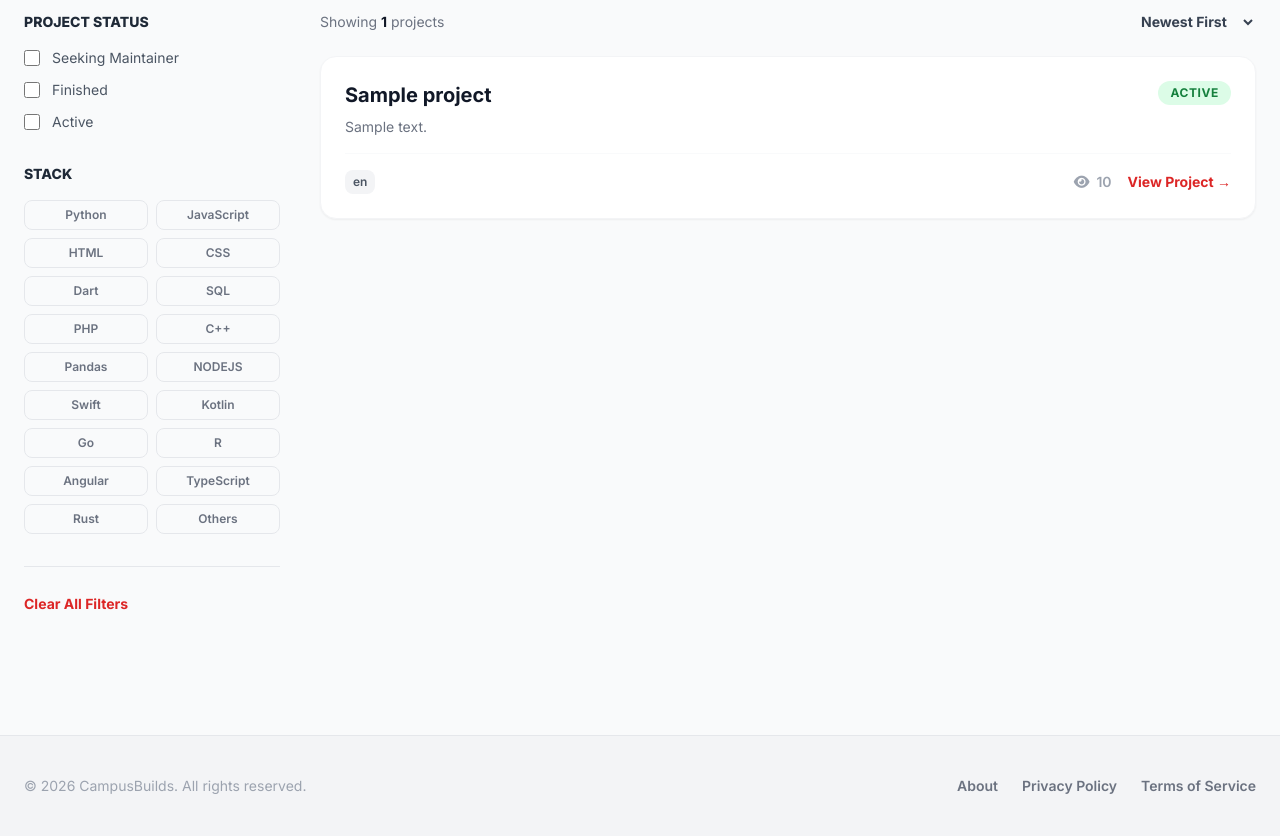
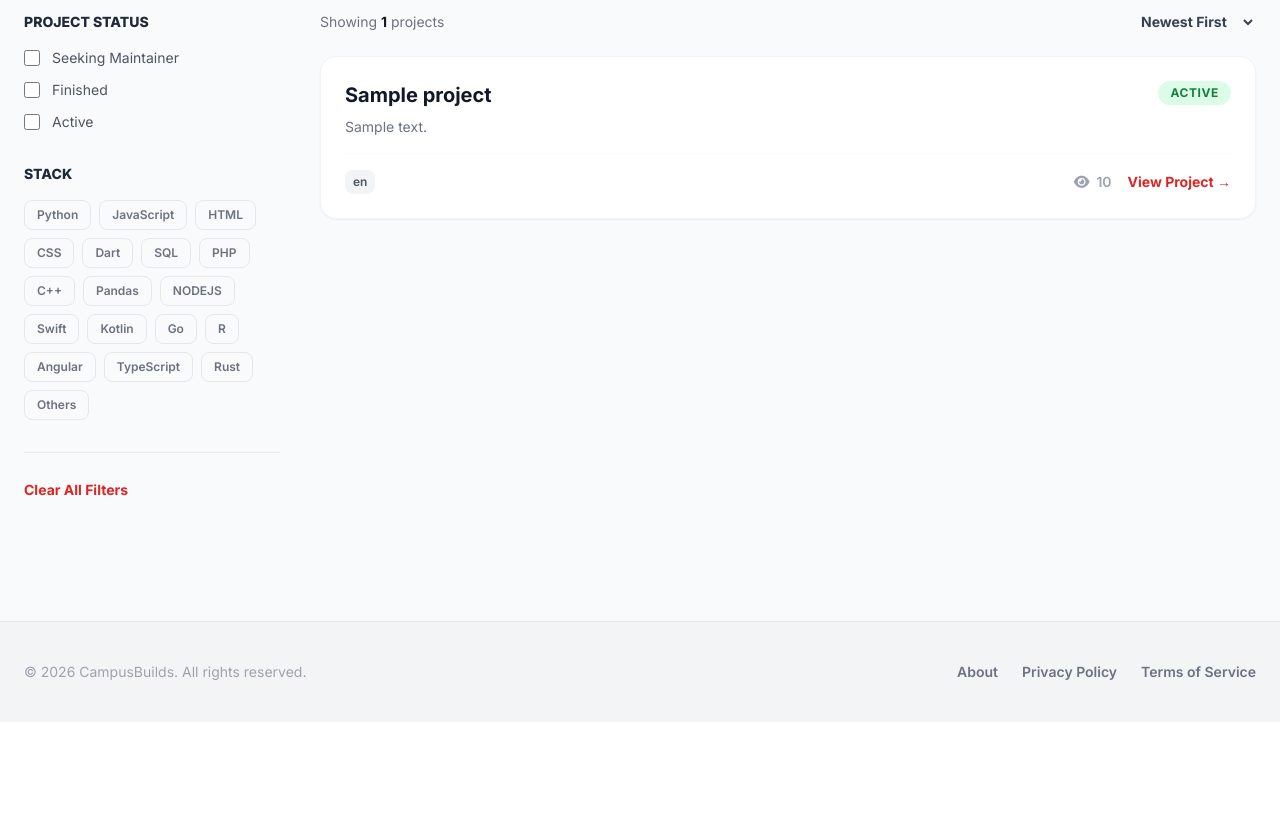
Before and after one commit to ShawnLee0917/Mini-IT-Project-MMU-OSS-Project-Directory-Team-Tinder--Group-25, a Flask app: page /search in a window 1280 px wide. Shown: the part 404-1240 px from the top of the page. After the commit the page ends 1084 px from the top, so only its background shows below. Run offline with Flask 3, Linux system fonts and the light colour scheme; the visitor is signed in with stand-in values (Sample User, id 1); tables that the repository leaves empty hold one stand-in row (values such as "Sample post"); data that the repository does not hold is empty; some libraries are stand-ins or nearby versions.

Commit message:
fixed search page alignment bug

```diff
--- a/website/templates/Search.html
+++ b/website/templates/Search.html
@@ -349,60 +349,60 @@
 
             <div>
                 <h4 class="text-sm font-black text-gray-800 uppercase mb-4">Stack</h4>
-<div class="grid grid-cols-2 gap-2">
+<div class="flex flex-wrap gap-2">
                     <input type="checkbox" id="python" class="hidden filter-chip tech-filter" value="Python">
-                    <label for="python" class="text-center w-full px-2 py-1.5 border rounded-lg text-xs font-semibold cursor-pointer border-gray-200 text-gray-500 hover:border-red-300 transition">Python</label>
+                    <label for="python" class="inline-block w-auto whitespace-nowrap px-3 py-1.5 border rounded-lg text-xs font-semibold cursor-pointer border-gray-200 text-gray-500 hover:border-red-300 transition">Python</label>
 
                     <input type="checkbox" id="js" class="hidden filter-chip tech-filter" value="JavaScript">
-                    <label for="js" class="text-center w-full px-2 py-1.5 border rounded-lg text-xs font-semibold cursor-pointer border-gray-200 text-gray-500 hover:border-red-300 transition">JavaScript</label>
+                    <label for="js" class="inline-block w-auto whitespace-nowrap px-3 py-1.5 border rounded-lg text-xs font-semibold cursor-pointer border-gray-200 text-gray-500 hover:border-red-300 transition">JavaScript</label>
 
                     <input type="checkbox" id="HTML" class="hidden filter-chip tech-filter" value="HTML">
-                    <label for="HTML" class="text-center w-full px-2 py-1.5 border rounded-lg text-xs font-semibold cursor-pointer border-gray-200 text-gray-500 hover:border-red-300 transition">HTML</label>
+                    <label for="HTML" class="inline-block w-auto whitespace-nowrap px-3 py-1.5 border rounded-lg text-xs font-semibold cursor-pointer border-gray-200 text-gray-500 hover:border-red-300 transition">HTML</label>
 
                     <input type="checkbox" id="CSS" class="hidden filter-chip tech-filter" value="CSS">
-                    <label for="CSS" class="text-center w-full px-2 py-1.5 border rounded-lg text-xs font-semibold cursor-pointer border-gray-200 text-gray-500 hover:border-red-300 transition">CSS</label>
+                    <label for="CSS" class="inline-block w-auto whitespace-nowrap px-3 py-1.5 border rounded-lg text-xs font-semibold cursor-pointer border-gray-200 text-gray-500 hover:border-red-300 transition">CSS</label>
 
                     <input type="checkbox" id="dart" class="hidden filter-chip tech-filter" value="Dart">
-                    <label for="dart" class="text-center w-full px-2 py-1.5 border rounded-lg text-xs font-semibold cursor-pointer border-gray-200 text-gray-500 hover:border-red-300 transition">Dart</label>
+                    <label for="dart" class="inline-block w-auto whitespace-nowrap px-3 py-1.5 border rounded-lg text-xs font-semibold cursor-pointer border-gray-200 text-gray-500 hover:border-red-300 transition">Dart</label>
 
                     <input type="checkbox" id="SQL" class="hidden filter-chip tech-filter" value="SQL">
-                    <label for="SQL" class="text-center w-full px-2 py-1.5 border rounded-lg text-xs font-semibold cursor-pointer border-gray-200 text-gray-500 hover:border-red-300 transition">SQL</label>
+                    <label for="SQL" class="inline-block w-auto whitespace-nowrap px-3 py-1.5 border rounded-lg text-xs font-semibold cursor-pointer border-gray-200 text-gray-500 hover:border-red-300 transition">SQL</label>
 
                     <input type="checkbox" id="PHP" class="hidden filter-chip tech-filter" value="PHP">
-                    <label for="PHP" class="text-center w-full px-2 py-1.5 border rounded-lg text-xs font-semibold cursor-pointer border-gray-200 text-gray-500 hover:border-red-300 transition">PHP</label>
+                    <label for="PHP" class="inline-block w-auto whitespace-nowrap px-3 py-1.5 border rounded-lg text-xs font-semibold cursor-pointer border-gray-200 text-gray-500 hover:border-red-300 transition">PHP</label>
 
                     <input type="checkbox" id="cplusplus" class="hidden filter-chip tech-filter" value="C++">
-                    <label for="cplusplus" class="text-center w-full px-2 py-1.5 border rounded-lg text-xs font-semibold cursor-pointer border-gray-200 text-gray-500 hover:border-red-300 transition">C++</label>
+                    <label for="cplusplus" class="inline-block w-auto whitespace-nowrap px-3 py-1.5 border rounded-lg text-xs font-semibold cursor-pointer border-gray-200 text-gray-500 hover:border-red-300 transition">C++</label>
 
                     <input type="checkbox" id="Pandas" class="hidden filter-chip tech-filter" value="Pandas">
-                    <label for="Pandas" class="text-center w-full px-2 py-1.5 border rounded-lg text-xs font-semibold cursor-pointer border-gray-200 text-gray-500 hover:border-red-300 transition">Pandas</label>
+                    <label for="Pandas" class="inline-block w-auto whitespace-nowrap px-3 py-1.5 border rounded-lg text-xs font-semibold cursor-pointer border-gray-200 text-gray-500 hover:border-red-300 transition">Pandas</label>
 
                     <input type="checkbox" id="NODEJS" class="hidden filter-chip tech-filter" value="Node.js">
-                    <label for="NODEJS" class="text-center w-full px-2 py-1.5 border rounded-lg text-xs font-semibold cursor-pointer border-gray-200 text-gray-500 hover:border-red-300 transition">NODEJS</label>
+                    <label for="NODEJS" class="inline-block w-auto whitespace-nowrap px-3 py-1.5 border rounded-lg text-xs font-semibold cursor-pointer border-gray-200 text-gray-500 hover:border-red-300 transition">NODEJS</label>
 
                     <input type="checkbox" id="Swift" class="hidden filter-chip tech-filter" value="Swift">
-                    <label for="Swift" class="text-center w-full px-2 py-1.5 border rounded-lg text-xs font-semibold cursor-pointer border-gray-200 text-gray-500 hover:border-red-300 transition">Swift</label>
+                    <label for="Swift" class="inline-block w-auto whitespace-nowrap px-3 py-1.5 border rounded-lg text-xs font-semibold cursor-pointer border-gray-200 text-gray-500 hover:border-red-300 transition">Swift</label>
 
                     <input type="checkbox" id="Kotlin" class="hidden filter-chip tech-filter" value="Kotlin">
-                    <label for="Kotlin" class="text-center w-full px-2 py-1.5 border rounded-lg text-xs font-semibold cursor-pointer border-gray-200 text-gray-500 hover:border-red-300 transition">Kotlin</label>
+                    <label for="Kotlin" class="inline-block w-auto whitespace-nowrap px-3 py-1.5 border rounded-lg text-xs font-semibold cursor-pointer border-gray-200 text-gray-500 hover:border-red-300 transition">Kotlin</label>
 
                     <input type="checkbox" id="Go" class="hidden filter-chip tech-filter" value="Go">
-                    <label for="Go" class="text-center w-full px-2 py-1.5 border rounded-lg text-xs font-semibold cursor-pointer border-gray-200 text-gray-500 hover:border-red-300 transition">Go</label>
+                    <label for="Go" class="inline-block w-auto whitespace-nowrap px-3 py-1.5 border rounded-lg text-xs font-semibold cursor-pointer border-gray-200 text-gray-500 hover:border-red-300 transition">Go</label>
 
                     <input type="checkbox" id="R" class="hidden filter-chip tech-filter" value="R">
-                    <label for="R" class="text-center w-full px-2 py-1.5 border rounded-lg text-xs font-semibold cursor-pointer border-gray-200 text-gray-500 hover:border-red-300 transition">R</label>
+                    <label for="R" class="inline-block w-auto whitespace-nowrap px-3 py-1.5 border rounded-lg text-xs font-semibold cursor-pointer border-gray-200 text-gray-500 hover:border-red-300 transition">R</label>
 
                     <input type="checkbox" id="Angular" class="hidden filter-chip tech-filter" value="Angular">
-                    <label for="Angular" class="text-center w-full px-2 py-1.5 border rounded-lg text-xs font-semibold cursor-pointer border-gray-200 text-gray-500 hover:border-red-300 transition">Angular</label>
+                    <label for="Angular" class="inline-block w-auto whitespace-nowrap px-3 py-1.5 border rounded-lg text-xs font-semibold cursor-pointer border-gray-200 text-gray-500 hover:border-red-300 transition">Angular</label>
 
                     <input type="checkbox" id="TypeScript" class="hidden filter-chip tech-filter" value="TypeScript">
-                    <label for="TypeScript" class="text-center w-full px-2 py-1.5 border rounded-lg text-xs font-semibold cursor-pointer border-gray-200 text-gray-500 hover:border-red-300 transition">TypeScript</label>
+                    <label for="TypeScript" class="inline-block w-auto whitespace-nowrap px-3 py-1.5 border rounded-lg text-xs font-semibold cursor-pointer border-gray-200 text-gray-500 hover:border-red-300 transition">TypeScript</label>
 
                     <input type="checkbox" id="Rust" class="hidden filter-chip tech-filter" value="Rust">
-                    <label for="Rust" class="text-center w-full px-2 py-1.5 border rounded-lg text-xs font-semibold cursor-pointer border-gray-200 text-gray-500 hover:border-red-300 transition">Rust</label>
+                    <label for="Rust" class="inline-block w-auto whitespace-nowrap px-3 py-1.5 border rounded-lg text-xs font-semibold cursor-pointer border-gray-200 text-gray-500 hover:border-red-300 transition">Rust</label>
 
                     <input type="checkbox" id="Others" class="hidden filter-chip tech-filter" value="Others">
-                    <label for="Others" class="text-center w-full px-2 py-1.5 border rounded-lg text-xs font-semibold cursor-pointer border-gray-200 text-gray-500 hover:border-red-300 transition">Others</label>
+                    <label for="Others" class="inline-block w-auto whitespace-nowrap px-3 py-1.5 border rounded-lg text-xs font-semibold cursor-pointer border-gray-200 text-gray-500 hover:border-red-300 transition">Others</label>
                 </div>
             </div>
 
```
